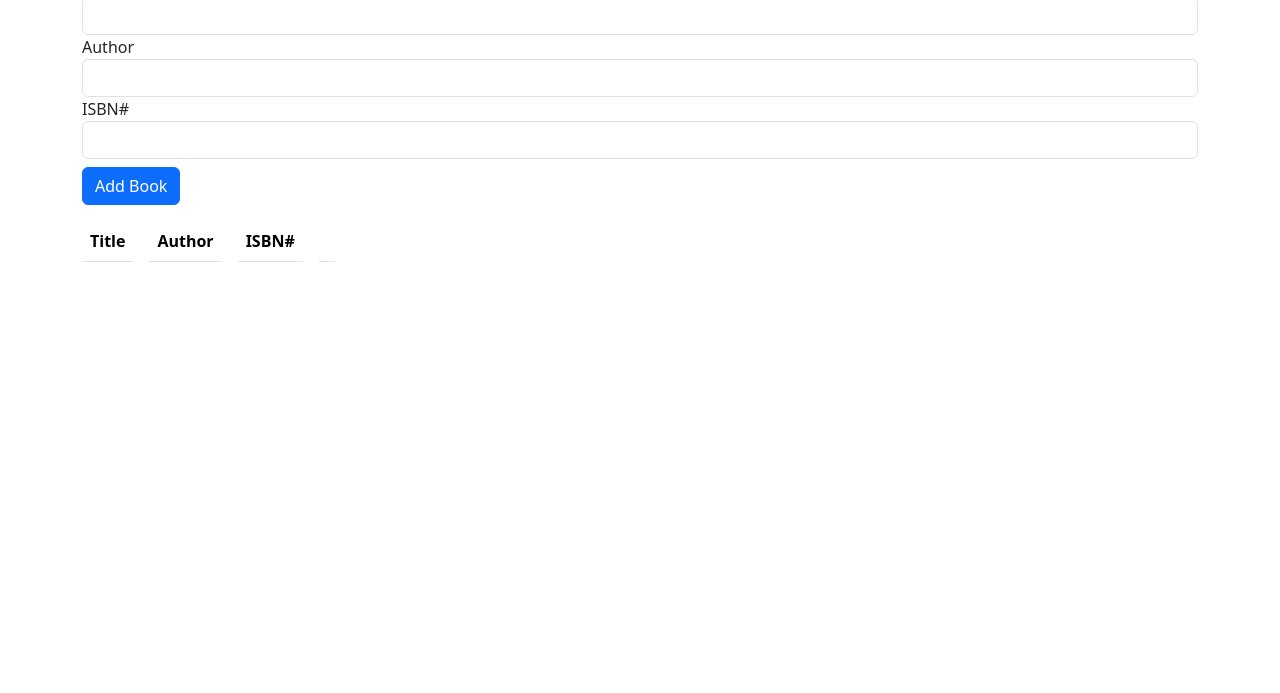
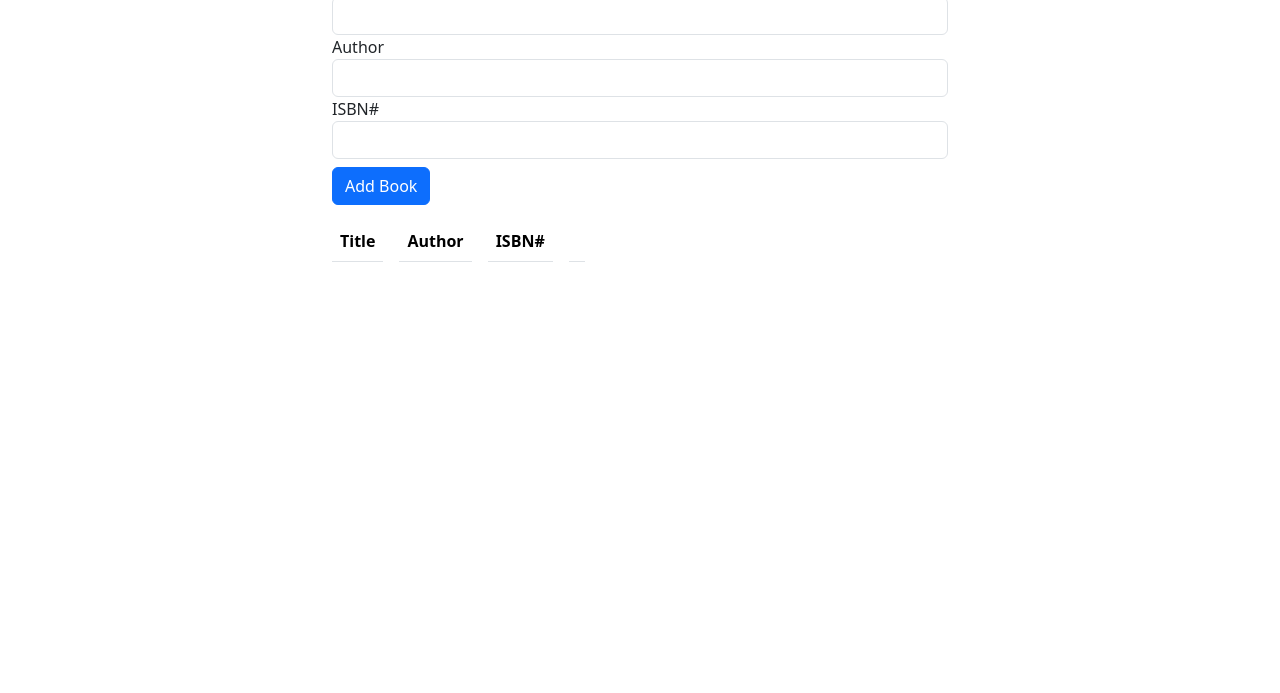
Before and after one commit to Gaffar507/booklist-app, a plain HTML site: page index.html in a window 1280 px wide. Shown: the part 107-800 px from the top of the page. Drawn offline with nearby package versions, Linux system fonts and the light colour scheme.

Commit message:
width 50%

```diff
--- a/index.html
+++ b/index.html
@@ -13,7 +13,7 @@
     />
   </head>
   <body>
-    <div class="container mt-4">
+    <div class="container mt-4 w-50">
       <h1>
         <i class="fas fa-book-open text-primary"></i>
         My <span class="text-primary">Book</span>List
@@ -40,9 +40,9 @@
         />
       </form>
 
-      <table class="table table-striped mt-3 d-flex flex-column between">
+      <table class="table table-striped mt-3 d-flex flex-column between width-100">
         <thead>
-          <tr class="d-flex gap-3">
+          <tr class="d-flex gap-3 w-50 ">
             <th>Title</th>
             <th>Author</th>
             <th>ISBN#</th>
```
